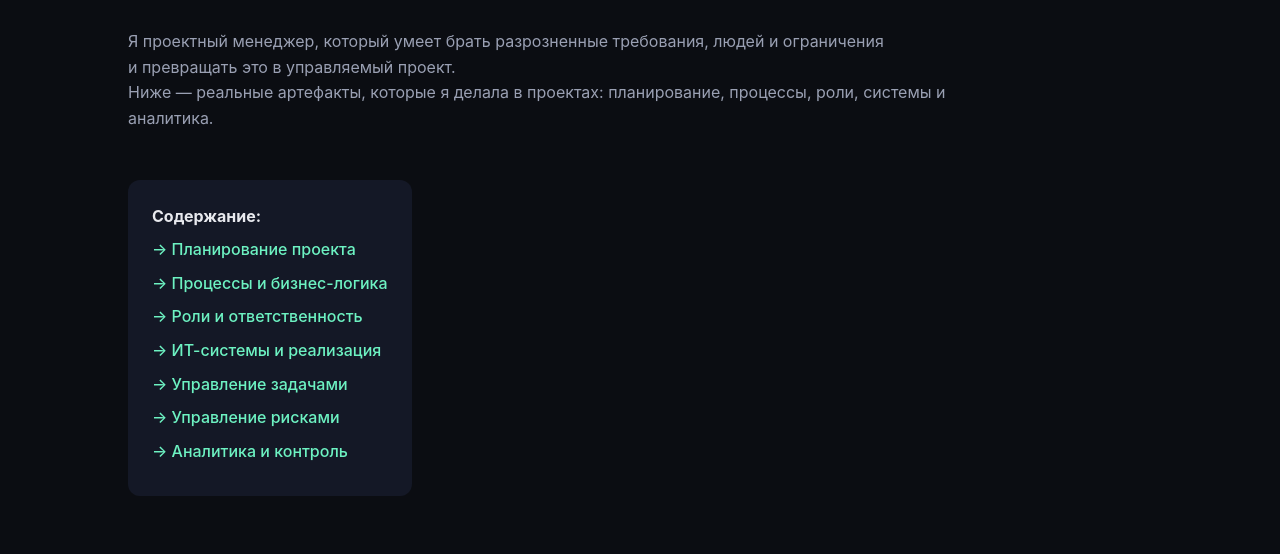
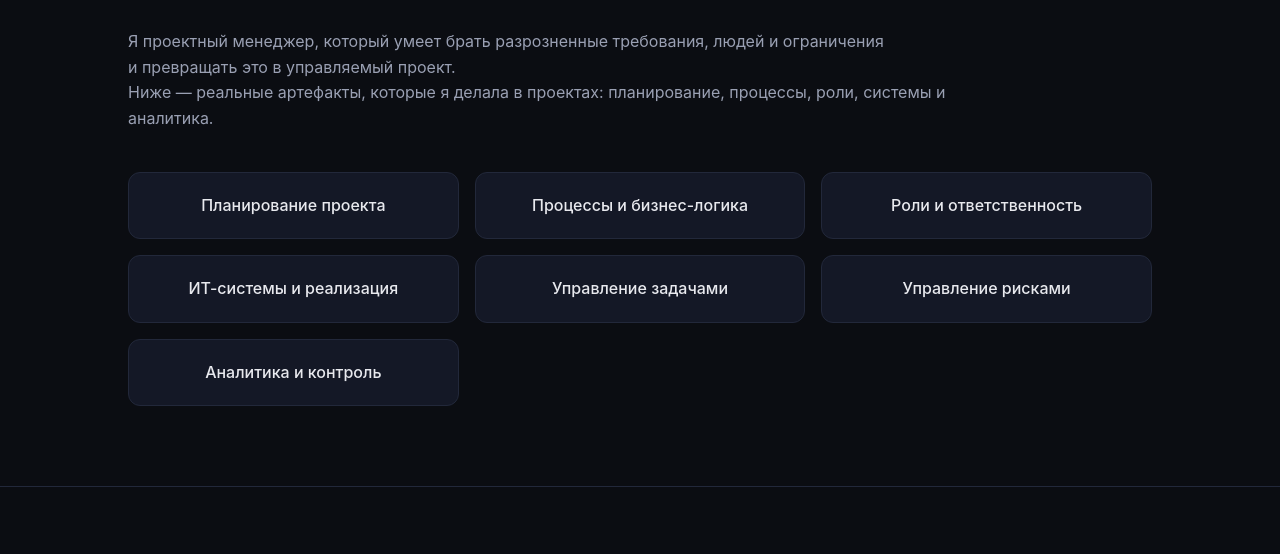
Before and after one commit to anyapodolskaya624-dot/Portfolio-PM, a plain HTML site: page index.html in a window 1280 px wide. Shown: the part 246-800 px from the top of the page. Drawn offline with Linux system fonts and the light colour scheme.

Commit message:
index.html

```diff
--- a/index.html
+++ b/index.html
@@ -48,23 +48,35 @@
       margin-bottom: 8px;
     }
 
-    /* Содержание */
-    .nav-box {
-      margin-top: 32px;
-      padding: 24px;
+    /* Современное меню кнопками */
+    .nav-container {
+      display: grid;
+      grid-template-columns: repeat(auto-fill, minmax(250px, 1fr));
+      gap: 16px;
+      margin-top: 40px;
+    }
+
+    .nav-card {
       background: var(--surface);
+      border: 1px solid var(--line);
+      padding: 20px;
       border-radius: 12px;
-      display: inline-block;
+      text-decoration: none;
+      color: var(--text);
+      font-weight: 500;
+      transition: all 0.3s cubic-bezier(0.4, 0, 0.2, 1);
+      display: flex;
+      align-items: center;
+      justify-content: center;
+      text-align: center;
     }
-    .nav-box a {
-      display: block;
+
+    .nav-card:hover {
+      transform: scale(1.05);
+      border-color: var(--accent);
+      background: rgba(109, 242, 194, 0.05);
       color: var(--accent);
-      text-decoration: none;
-      margin: 8px 0;
-      font-weight: 500;
-      transition: 0.3s;
     }
-    .nav-box a:hover { opacity: 0.7; }
 
     .block {
       background: var(--surface);
@@ -80,9 +92,9 @@
       display: block;
     }
 
-    /* Стиль для уменьшенной таблицы */
+    /* Компактные изображения */
     .img-small {
-      max-width: 600px !important;
+      max-width: 700px !important;
       margin-left: auto;
       margin-right: auto;
     }
@@ -104,7 +116,6 @@
       transform: translateY(0);
     }
 
-    /* Кнопка наверх */
     #backToTop {
       position: fixed;
       bottom: 30px;
@@ -146,15 +157,14 @@
 Ниже — реальные артефакты, которые я делала в проектах: планирование, процессы, роли, системы и аналитика.
   </p>
 
-  <div class="nav-box">
-    <b>Содержание:</b>
-    <a href="#planning">→ Планирование проекта</a>
-    <a href="#processes">→ Процессы и бизнес-логика</a>
-    <a href="#roles">→ Роли и ответственность</a>
-    <a href="#systems">→ ИТ-системы и реализация</a>
-    <a href="#tasks">→ Управление задачами</a>
-    <a href="#risks">→ Управление рисками</a>
-    <a href="#analytics">→ Аналитика и контроль</a>
+  <div class="nav-container">
+    <a href="#planning" class="nav-card">Планирование проекта</a>
+    <a href="#processes" class="nav-card">Процессы и бизнес-логика</a>
+    <a href="#roles" class="nav-card">Роли и ответственность</a>
+    <a href="#systems" class="nav-card">ИТ-системы и реализация</a>
+    <a href="#tasks" class="nav-card">Управление задачами</a>
+    <a href="#risks" class="nav-card">Управление рисками</a>
+    <a href="#analytics" class="nav-card">Аналитика и контроль</a>
   </div>
 </section>
 
@@ -248,7 +258,7 @@
     <b class="accent">Схема персонализации профилей пользователей</b>
     <p>
 Я подготовила наглядную модель для руководства, которая позволяет быстро оценить текущие ограничения, риски и эффекты от изменений ролей и прав доступа.
-Схема использовалась как инструмент для принятия управленческих решений и согласованного внедрения улучшений ИТ-системы.
+Схема использовалась как инструмент для принятия управленческих решений.
     </p>
     <img src="change-governance-problem.png">
     <img src="change-governance-solution.png">
@@ -288,7 +298,7 @@
 Я составила реестр рисков проекта с оценкой вероятности и влияния.
 Это позволило заранее подготовить меры реагирования.
     </p>
-    <img src="risks.png">
+    <img src="risks.png" class="img-small">
   </div>
 </section>
 
@@ -313,7 +323,6 @@
 </footer>
 
 <script>
-  // Анимация появления
   const observer = new IntersectionObserver(entries => {
     entries.forEach(entry => {
       if (entry.isIntersecting) {
@@ -324,7 +333,6 @@
 
   document.querySelectorAll('.reveal').forEach(el => observer.observe(el));
 
-  // Кнопка наверх
   const btn = document.getElementById('backToTop');
   window.onscroll = function() {
     if (window.pageYOffset > 300) {
```
